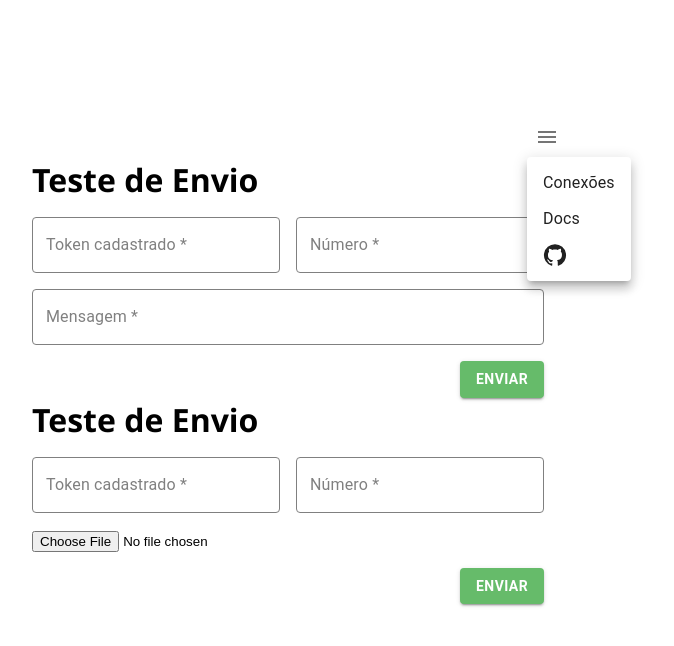
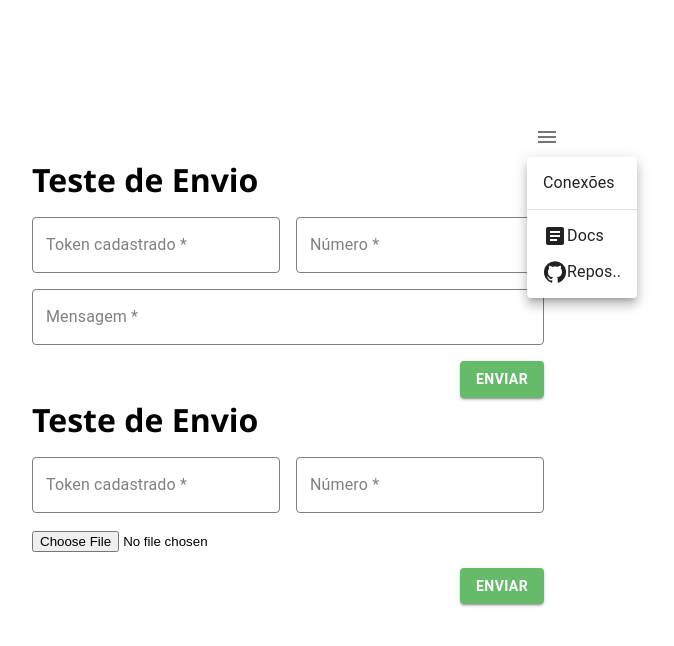
Before and after one commit to hasbuen/test-aplication-for-baileysApi, a React (Vite) app: page / in a window 1280 px wide. Both pictures are taken after a click on the button 899 px from the left and 137 px from the top of the page. Shown: the top 646 px of the page, without its empty margins (352-1026 px from the left). Built offline with nearby package versions, Linux system fonts and the light colour scheme.

Commit message:
add new icons

```diff
--- a/src/components/commons/menu/index.tsx
+++ b/src/components/commons/menu/index.tsx
@@ -1,8 +1,8 @@
 import React, { useState, useRef, useEffect } from 'react';
-import { Box, Menu, MenuItem } from '@mui/material';
+import { Box, Divider, Menu, MenuItem } from '@mui/material';
 import { Config } from '@/components/UI';
 import ConexaoModal from '@/components/modals/ConexaoModal';
-import { GitHub } from '@mui/icons-material';
+import { Article, GitHub } from '@mui/icons-material';
 
 /**
  * Componente que representa o menu de configurações.
@@ -83,13 +83,17 @@ function ConfigMenu() {
                 <MenuItem onClick={abrirConexaoModal}>
                     Conexões
                 </MenuItem>
+
+                {/* Item do menu para dividir sessões */}
+                <Divider />
+
                 {/* Item do menu para abrir a documentação */}
                 <MenuItem onClick={abrirDocs}>
-                    Docs
+                    <Article /> Docs
                 </MenuItem>
 
                 <MenuItem onClick={abrirRepositorioGitHub}>
-                    <GitHub />
+                    <GitHub /> Repos..
                 </MenuItem>
 
             </Menu>
```
